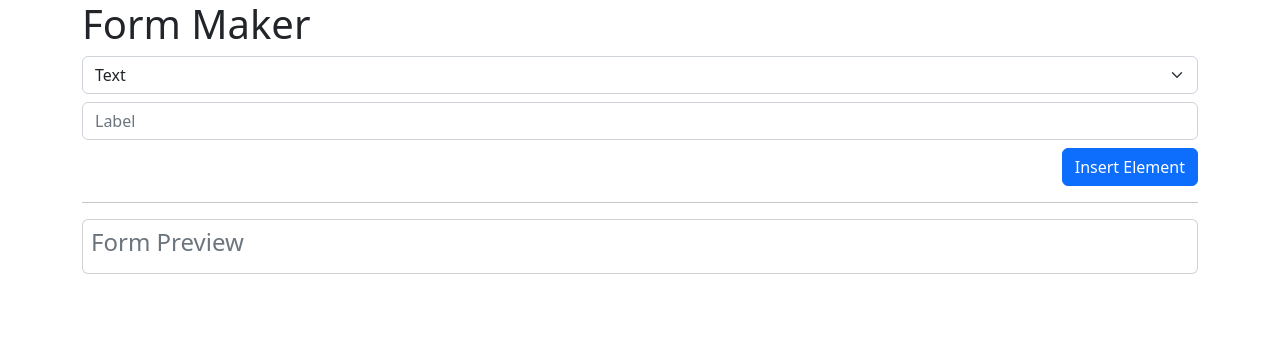
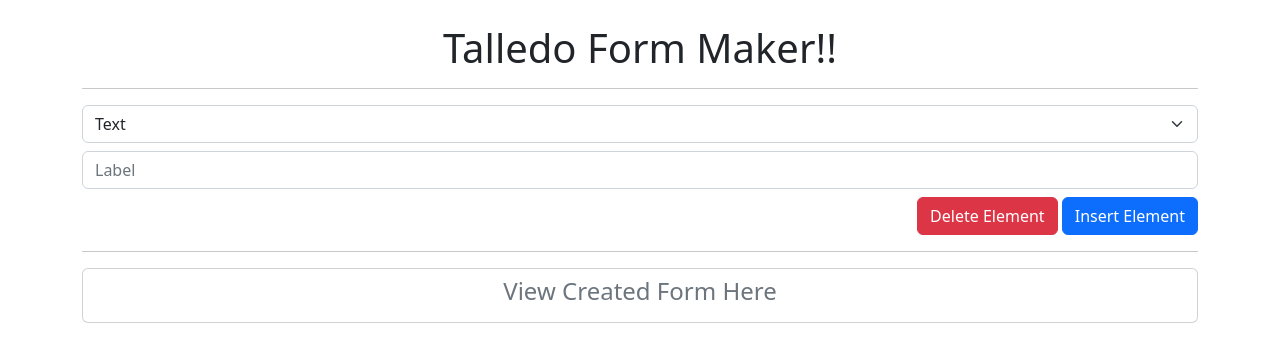
Before and after one commit to talledoluke/formgenerator, a plain HTML site: page index.html in a window 1280 px wide. Drawn offline with nearby package versions, Linux system fonts and the light colour scheme.

Commit message:
Update index.html

```diff
--- a/index.html
+++ b/index.html
@@ -5,11 +5,14 @@
     <meta http-equiv="X-UA-Compatible" content="IE=edge">
     <meta name="viewport" content="width=device-width, initial-scale=1.0">
     <link rel="stylesheet" href="https://cdn.jsdelivr.net/npm/bootstrap@5.2.3/dist/css/bootstrap.min.css">
-    <title>Form Maker</title>
+    <title>Talledo Form Maker </title>
+	<br>
 </head>
+
 <body>
     <main class="container">
-        <h1>Form Maker</h1>
+        <center><h1>Talledo Form Maker!!</h1></center>
+		<hr>
         <select id="type" class="form-select">
             <option value="text">Text</option>
             <option value="button">Button</option>
@@ -18,11 +21,15 @@
         </select>
         <input type="text" class="form-control mt-2" id="label" placeholder="Label">
         <div class="d-flex flex-row justify-content-end">
+
+		<button class="btn btn-danger mt-2" onclick="alter()">Delete Element</button>
+		&nbsp;
             <button class="btn btn-primary mt-2" onclick="insert()">Insert Element</button>
         </div>
+
         <hr>
         <div class="card p-2" id="display">
-            <h4 class="text-secondary">Form Preview</h4>
+            <center><h4 class="text-secondary">View Created Form Here</h4></center>
         </div>
     </main>
     <script src="script.js"></script>
```
